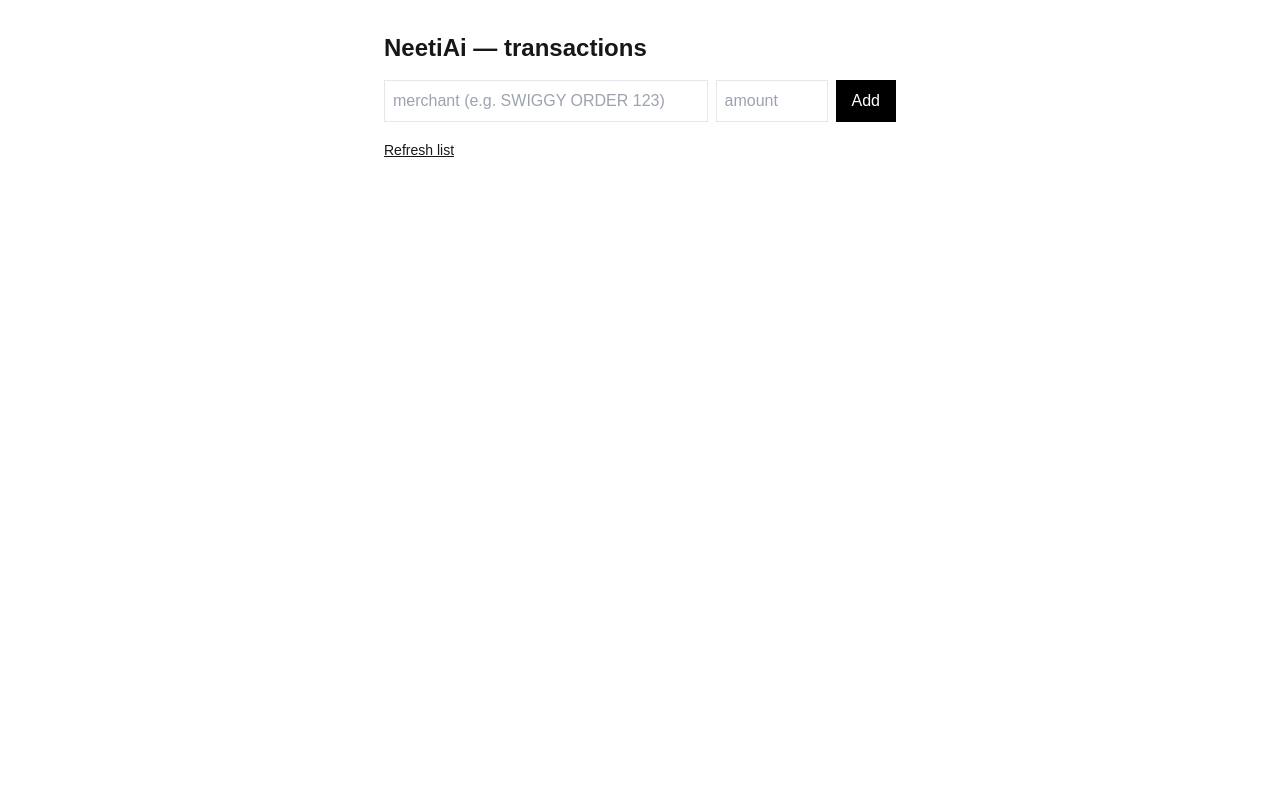
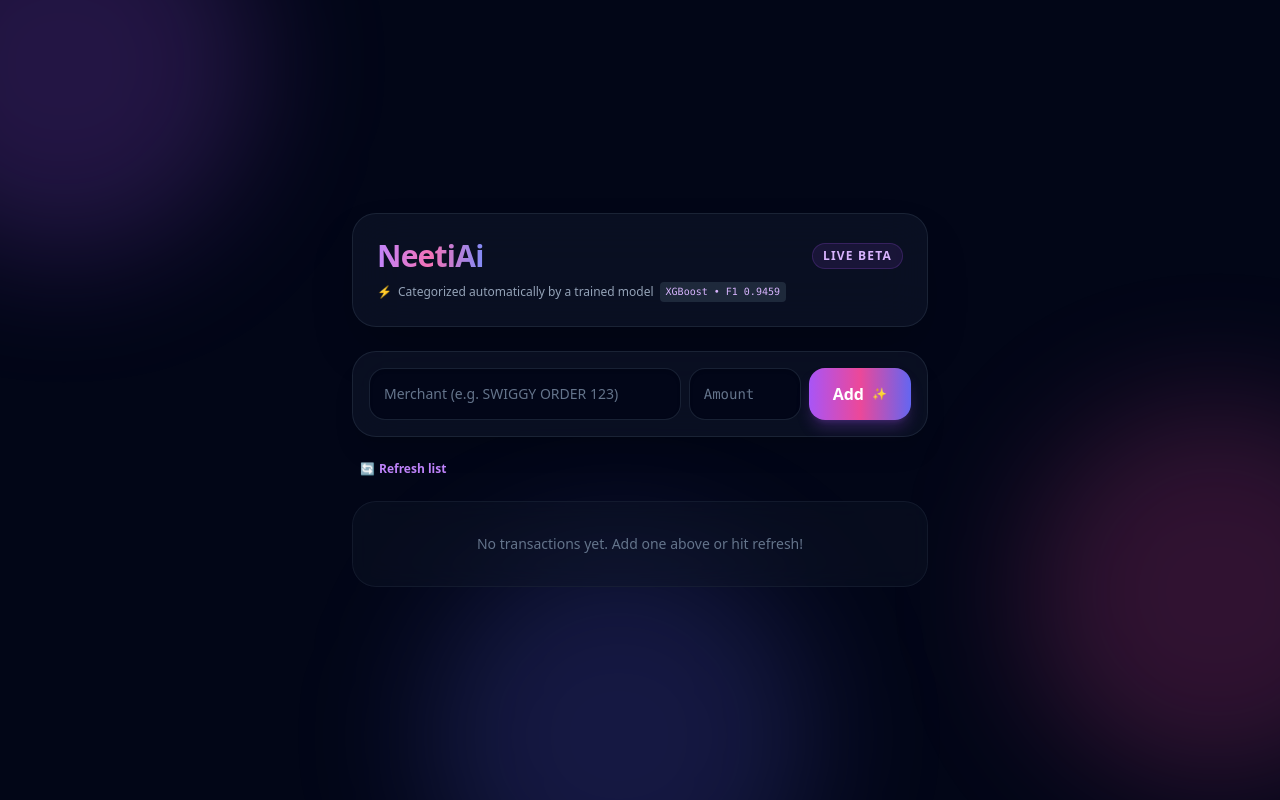
Before and after one commit to Bhoomified/NeetiAi, a Next.js app in the folder frontend/: page / in a window 1280 px wide. Built offline with nearby package versions, Linux system fonts and the light colour scheme.

Commit message:
frontend: revamp UI with glassmorphic design, confidence badges, and low-confidence review flags

```diff
--- a/frontend/app/page.tsx
+++ b/frontend/app/page.tsx
@@ -7,8 +7,38 @@ type Transaction = {
   merchant_raw: string;
   amount: number;
   category: string | null;
+  confidence_score: number | null;
   date: string;
 };
+
+const LOW_CONFIDENCE_THRESHOLD = 0.6;
+
+function ConfidenceBadge({ score }: { score: number | null }) {
+  if (score === null) {
+    return (
+      <span className="text-[11px] font-medium text-slate-400 bg-slate-100/80 dark:bg-slate-800/80 px-2.5 py-1 rounded-full backdrop-blur-sm">
+        no score
+      </span>
+    );
+  }
+
+  const isLowConfidence = score < LOW_CONFIDENCE_THRESHOLD;
+  const percent = Math.round(score * 100);
+
+  return (
+    <span
+      className={`text-[11px] font-semibold px-3 py-1 rounded-full flex items-center gap-1 transition-transform hover:scale-105 ${
+        isLowConfidence
+          ? "bg-amber-500/10 text-amber-700 dark:text-amber-300 border border-amber-500/20 shadow-sm shadow-amber-500/10"
+          : "bg-emerald-500/10 text-emerald-700 dark:text-emerald-300 border border-emerald-500/20 shadow-sm shadow-emerald-500/10"
+      }`}
+      title={isLowConfidence ? "Low confidence — might need manual correction" : "High confidence"}
+    >
+      <span className="text-xs">{isLowConfidence ? "⚠️" : "✨"}</span>
+      <span>{percent}%</span>
+    </span>
+  );
+}
 
 export default function Home() {
   const [merchant, setMerchant] = useState("");
@@ -18,6 +48,7 @@ export default function Home() {
   const userId = 1; // hardcoded for now, no auth yet
 
   async function addTransaction() {
+    if (!merchant || !amount) return;
     const res = await fetch("http://localhost:8000/transactions", {
       method: "POST",
       headers: { "Content-Type": "application/json" },
@@ -28,7 +59,7 @@ export default function Home() {
       }),
     });
     const data = await res.json();
-    setTransactions((prev) => [...prev, data]);
+    setTransactions((prev) => [data, ...prev]);
     setMerchant("");
     setAmount("");
   }
@@ -39,41 +70,110 @@ export default function Home() {
     setTransactions(data);
   }
 
+  const lowConfidenceCount = transactions.filter(
+    (t) => t.confidence_score !== null && t.confidence_score < LOW_CONFIDENCE_THRESHOLD
+  ).length;
+
   return (
-    <main className="p-8 max-w-xl mx-auto">
-      <h1 className="text-2xl font-bold mb-4">NeetiAi — transactions</h1>
+    <main className="min-h-screen bg-slate-950 text-slate-100 p-4 sm:p-8 flex items-center justify-center font-sans antialiased relative overflow-hidden">
+      {/* Background Ambient Glows */}
+      <div className="absolute -top-32 -left-32 w-96 h-96 bg-purple-500/20 rounded-full blur-3xl pointer-events-none" />
+      <div className="absolute top-1/2 -right-32 w-96 h-96 bg-pink-500/20 rounded-full blur-3xl pointer-events-none" />
+      <div className="absolute -bottom-32 left-1/3 w-96 h-96 bg-indigo-500/20 rounded-full blur-3xl pointer-events-none" />
 
-      <div className="flex gap-2 mb-4">
+      <div className="w-full max-w-xl relative z-10 space-y-6">
+        {/* Header Section */}
+        <header className="bg-slate-900/60 backdrop-blur-xl border border-slate-800/80 p-6 rounded-3xl shadow-2xl">
+          <div className="flex items-center justify-between mb-2">
+            <h1 className="text-3xl font-extrabold tracking-tight bg-gradient-to-r from-purple-400 via-pink-400 to-indigo-400 bg-clip-text text-transparent">
+              NeetiAi
+            </h1>
+            <span className="text-xs font-semibold uppercase tracking-widest px-2.5 py-1 rounded-full bg-purple-500/10 text-purple-300 border border-purple-500/20">
+              Live Beta
+            </span>
+          </div>
+          <p className="text-xs text-slate-400 font-medium flex items-center gap-1.5">
+            <span>⚡</span> Categorized automatically by a trained model
+            <span className="px-1.5 py-0.5 rounded bg-slate-800 text-purple-300 font-mono text-[10px]">
+              XGBoost • F1 0.9459
+            </span>
+          </p>
+        </header>
+
+        {/* Input Form Card */}
+        <section className="bg-slate-900/60 backdrop-blur-xl border border-slate-800/80 p-4 rounded-3xl shadow-xl space-y-3">
+          <div className="flex flex-col sm:flex-row gap-2">
             <input
-          className="border p-2 flex-1"
-          placeholder="merchant (e.g. SWIGGY ORDER 123)"
+              className="bg-slate-950/80 border border-slate-800/80 p-3.5 flex-1 rounded-2xl text-sm placeholder:text-slate-500 text-slate-100 focus:outline-none focus:ring-2 focus:ring-purple-500/50 focus:border-purple-500 transition-all shadow-inner"
+              placeholder="Merchant (e.g. SWIGGY ORDER 123)"
               value={merchant}
               onChange={(e) => setMerchant(e.target.value)}
             />
             <input
-          className="border p-2 w-28"
-          placeholder="amount"
+              className="bg-slate-950/80 border border-slate-800/80 p-3.5 w-full sm:w-28 rounded-2xl text-sm placeholder:text-slate-500 text-slate-100 focus:outline-none focus:ring-2 focus:ring-purple-500/50 focus:border-purple-500 transition-all shadow-inner font-mono"
+              placeholder="Amount"
               value={amount}
               onChange={(e) => setAmount(e.target.value)}
             />
-        <button className="bg-black text-white px-4" onClick={addTransaction}>
-          Add
+            <button
+              className="bg-gradient-to-r from-purple-500 via-pink-500 to-indigo-500 text-white font-semibold px-6 py-3.5 rounded-2xl hover:opacity-90 active:scale-95 transition-all shadow-lg shadow-purple-500/25 flex items-center justify-center gap-2"
+              onClick={addTransaction}
+            >
+              <span>Add</span>
+              <span className="text-xs">✨</span>
             </button>
           </div>
+        </section>
 
-      <button className="text-sm underline mb-4" onClick={loadTransactions}>
-        Refresh list
+        {/* List Controls & Notifications */}
+        <div className="flex items-center justify-between px-2">
+          <button
+            className="text-xs font-semibold text-purple-400 hover:text-purple-300 transition-colors flex items-center gap-1 hover:underline"
+            onClick={loadTransactions}
+          >
+            <span>🔄</span> Refresh list
           </button>
+          {lowConfidenceCount > 0 && (
+            <span className="text-xs font-medium text-amber-400 bg-amber-500/10 px-3 py-1 rounded-full border border-amber-500/20 animate-pulse">
+              ⚠️ {lowConfidenceCount} transaction{lowConfidenceCount > 1 ? "s" : ""} flagged for review
+            </span>
+          )}
+        </div>
 
-      <ul className="space-y-2">
-        {transactions.map((tx) => (
-          <li key={tx.id} className="border p-2 flex justify-between">
-            <span>{tx.merchant_raw}</span>
-            <span className="text-gray-500">{tx.category ?? "uncategorized"}</span>
-            <span>₹{tx.amount}</span>
+        {/* Transactions Feed */}
+        <ul className="space-y-3">
+          {transactions.length === 0 ? (
+            <li className="bg-slate-900/40 backdrop-blur-md border border-slate-800/50 p-8 rounded-3xl text-center text-slate-500 text-sm">
+              No transactions yet. Add one above or hit refresh!
             </li>
-        ))}
+          ) : (
+            transactions.map((tx) => (
+              <li
+                key={tx.id}
+                className="group bg-slate-900/60 backdrop-blur-xl border border-slate-800/80 hover:border-slate-700/80 p-4 rounded-2xl flex items-center justify-between gap-4 transition-all hover:translate-y-[-2px] hover:shadow-xl hover:shadow-purple-500/5"
+              >
+                <div className="flex-1 min-w-0 space-y-1">
+                  <div className="truncate text-sm font-semibold text-slate-200 group-hover:text-purple-200 transition-colors">
+                    {tx.merchant_raw}
+                  </div>
+                  <div className="flex items-center gap-2">
+                    <span className="inline-block text-[11px] font-medium px-2 py-0.5 rounded-md bg-slate-800 text-slate-400 capitalize">
+                      🏷️ {tx.category ?? "uncategorized"}
+                    </span>
+                  </div>
+                </div>
+
+                <div className="flex items-center gap-3">
+                  <ConfidenceBadge score={tx.confidence_score} />
+                  <span className="text-base font-bold font-mono text-slate-100 bg-slate-950/50 px-3 py-1.5 rounded-xl border border-slate-800/60">
+                    ₹{tx.amount}
+                  </span>
+                </div>
+              </li>
+            ))
+          )}
         </ul>
+      </div>
     </main>
   );
 }
```
Also changed, not shown: 1 other file (tests, documents, lock files or other folders). Lines whose indentation alone changed are shown as unchanged.
